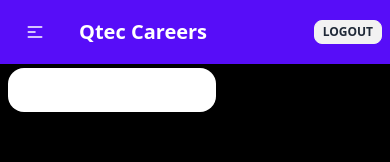
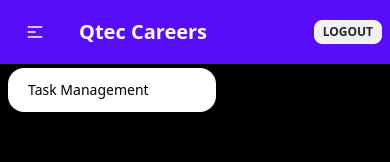
Before and after one commit to shapna-akter/Qtec-Task, a Next.js app: page / in a window 390 px wide. Both pictures are taken after a click on the label 35 px from the left and 32 px from the top of the page. Shown: the top 162 px of the page. Built offline with nearby package versions, Linux system fonts and the light colour scheme.

Commit message:
added text color

```diff
--- a/src/components/shared/Navbar.js
+++ b/src/components/shared/Navbar.js
@@ -23,7 +23,7 @@ const Navbar = () => {
           </label>
           <ul
             tabIndex={0}
-            className="menu menu-sm dropdown-content mt-3 z-[1] p-2 shadow bg-base-100 rounded-box w-52"
+            className="menu menu-sm dropdown-content mt-3 z-[1] p-2 shadow bg-base-100 text-black rounded-box w-52"
           >
             <li>
               <Link href="todoList">Task Management</Link>
```
